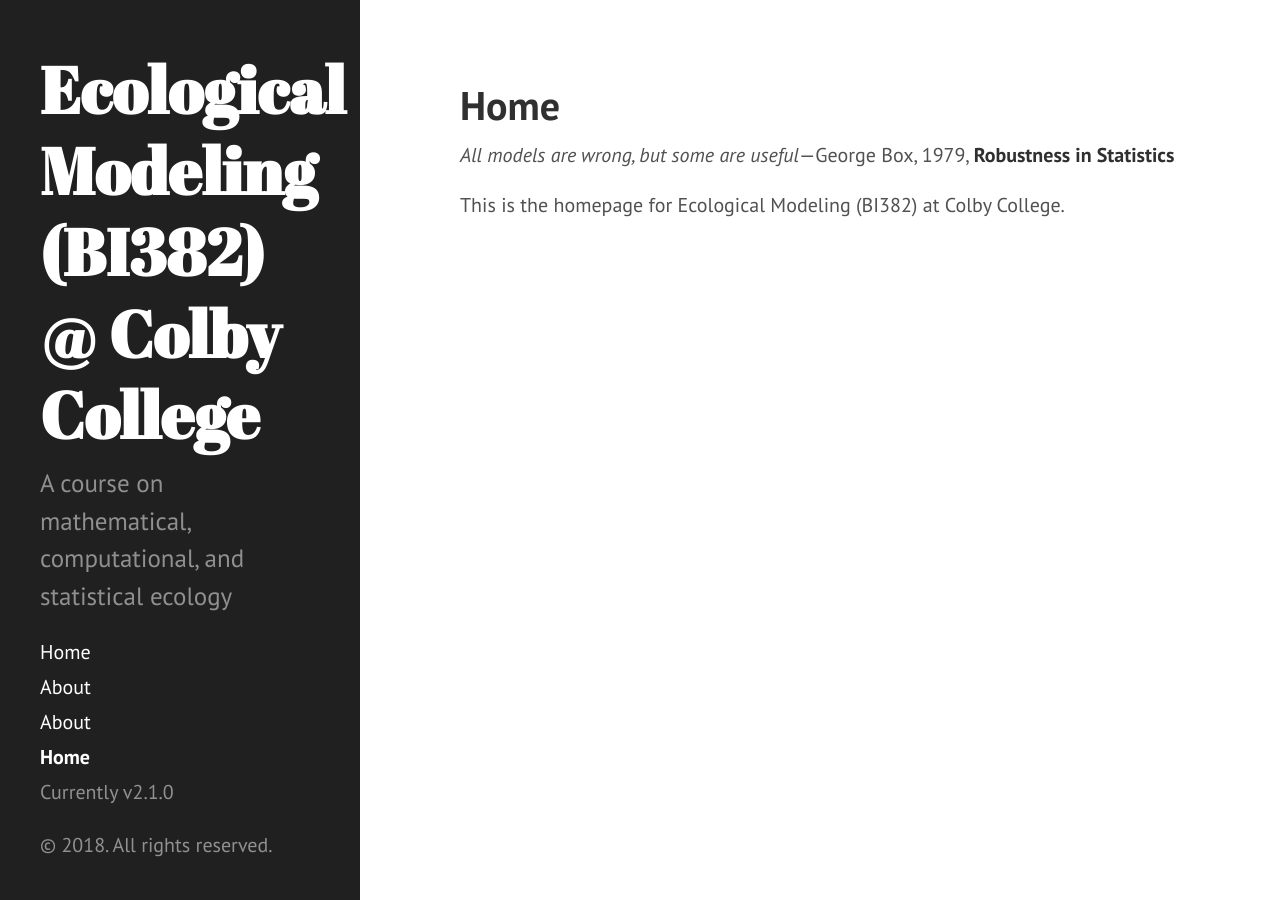
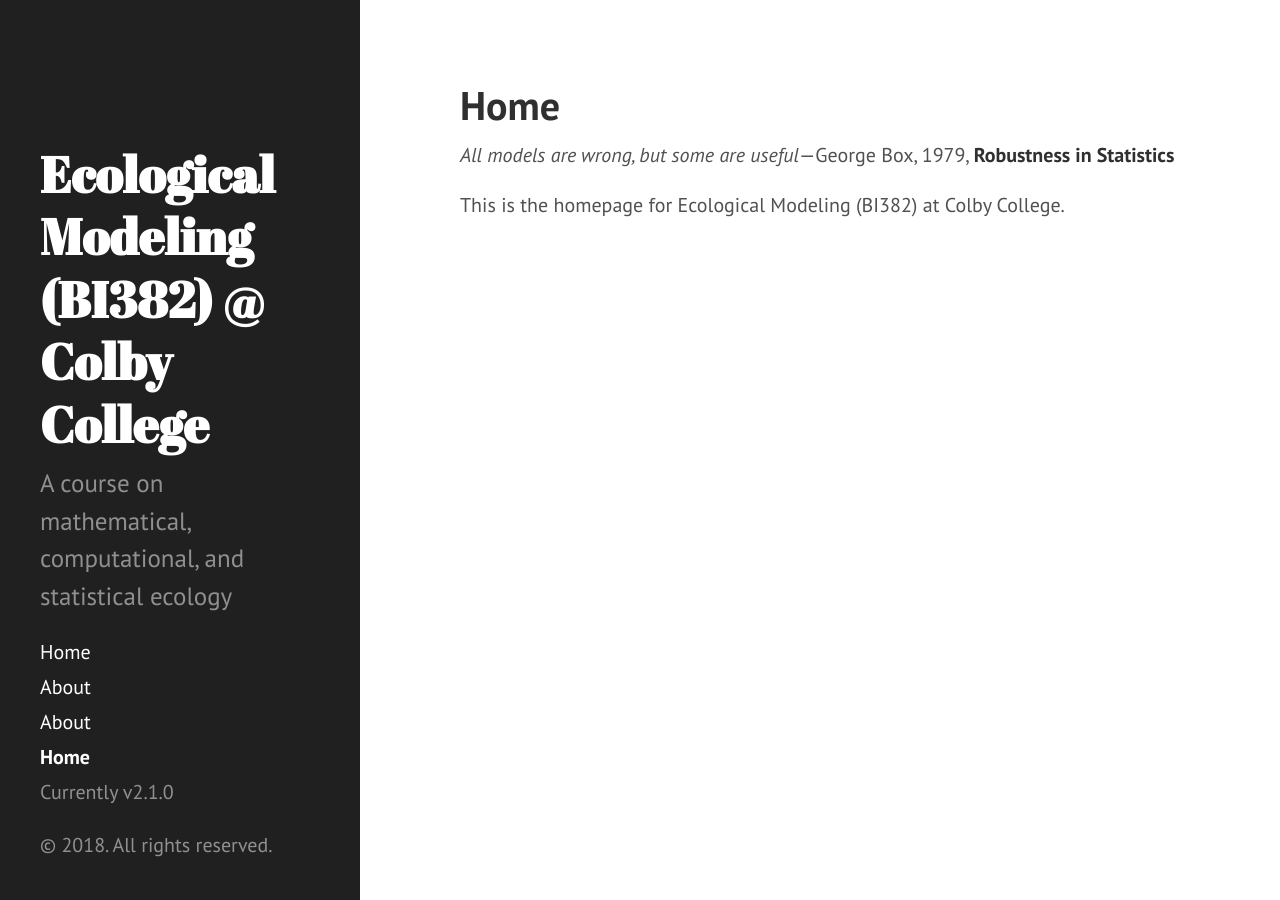
Before and after one commit to ColbyEcology/BI382_2018_Spring, a Jekyll site: the page built from index.md, in a window 1280 px wide. Built offline with Jekyll 4.4.1, drawn with Linux system fonts in a browser that asks for light colours.

Commit message:
made sidebar font smaller

```diff
--- a/public/css/hyde.css
+++ b/public/css/hyde.css
@@ -80,7 +80,7 @@
   color: #fff;
   margin-top: 0;
   font-family: "Abril Fatface", serif;
-  font-size: 3.25rem;
+  font-size: 2.5rem;
 }
 
 /* Sidebar nav */
--- a/public/css/poole.css
+++ b/public/css/poole.css
@@ -49,7 +49,7 @@
 
 html {
   font-family: "Helvetica Neue", Helvetica, Arial, sans-serif;
-  font-size: 14px;
+  font-size: 16px;
   line-height: 1.5;
 }
 @media (min-width: 38em) {
```
Also changed, not shown: 15 other files.
